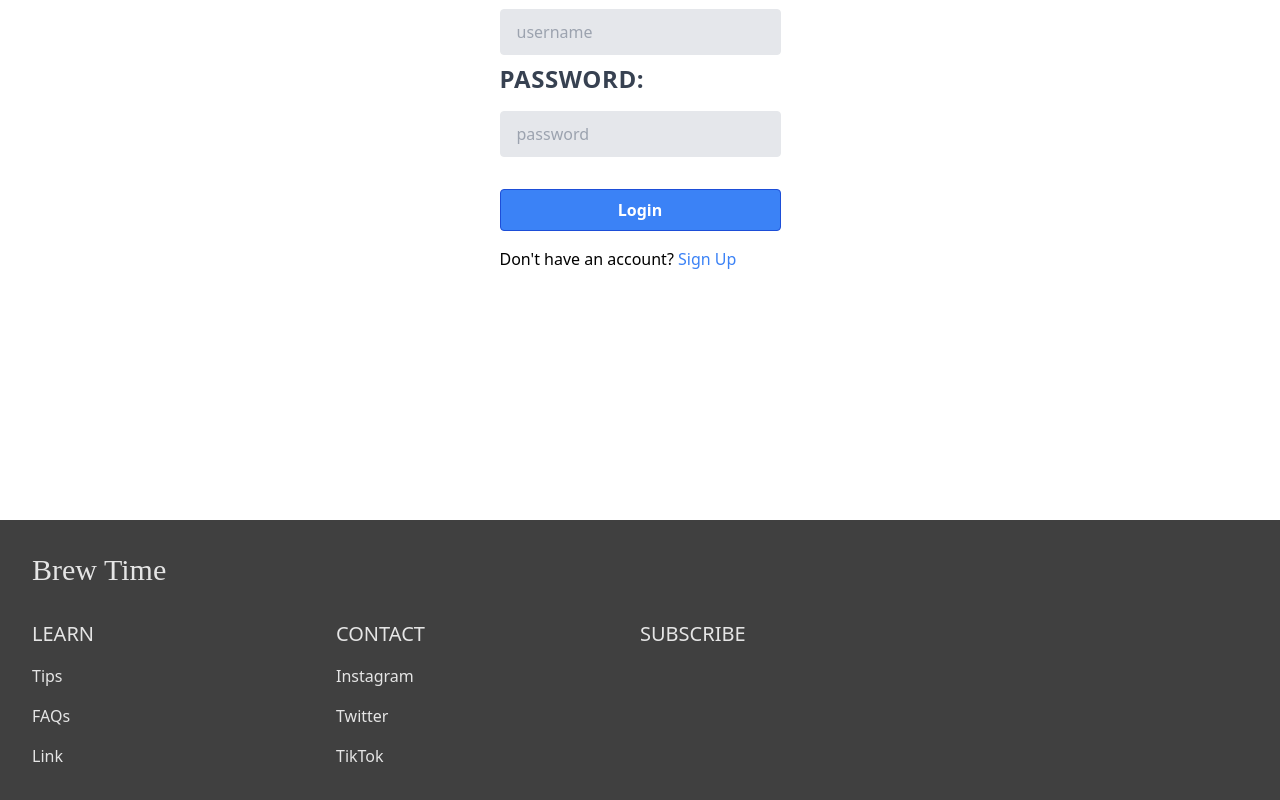
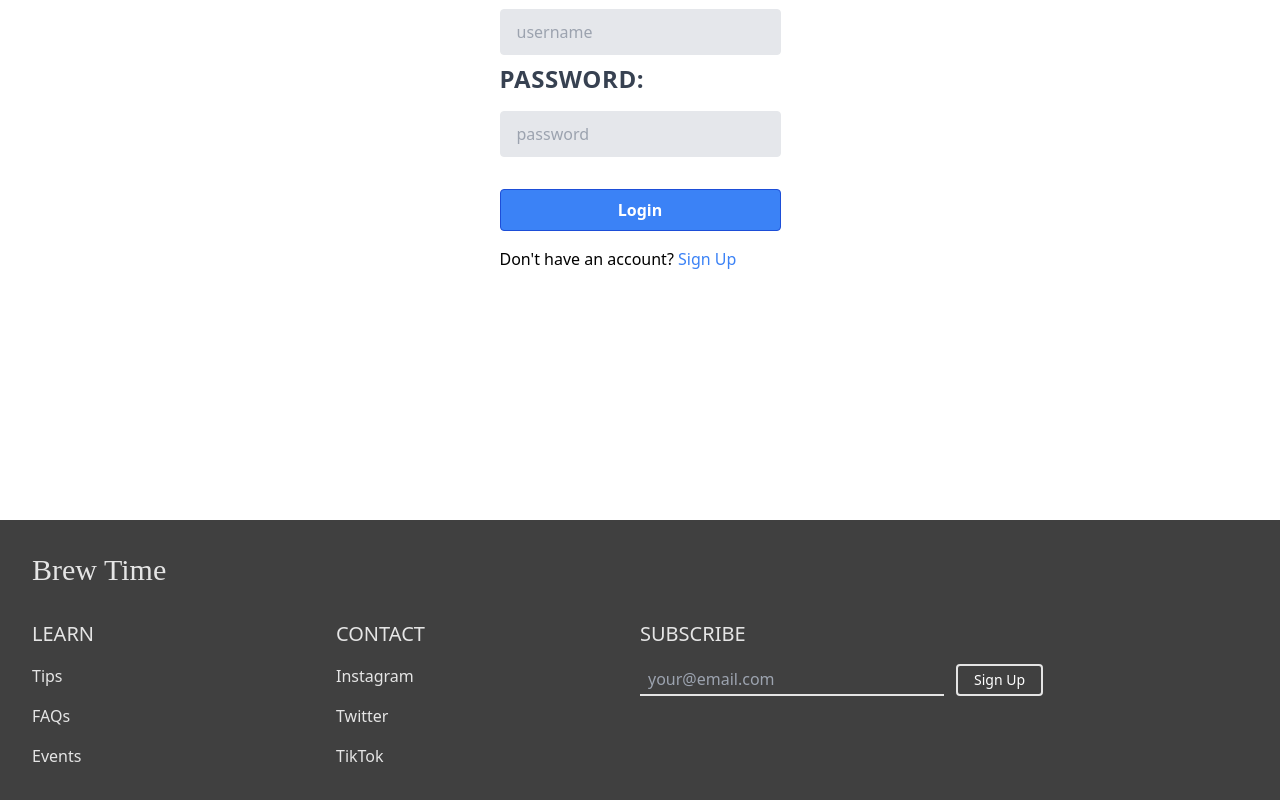
Before and after one commit to luigibustos/capstone_frontend, a React (Create React App) app: page / in a window 1280 px wide. Shown: the part 280-1080 px from the top of the page. Built offline with nearby package versions, Linux system fonts and the light colour scheme.

Commit message:
Updating Footer Links and Readme

```diff
--- a/src/components/Footer.js
+++ b/src/components/Footer.js
@@ -9,18 +9,18 @@ const Footer = () => {
           <h3 className="mb-4 text-xl">LEARN</h3>
           <ul className="flex flex-col gap-4">
             <li className="hover:text-blue-500 duration-300 ease-linear">
-              <a href="/" rel="noreferrer">
+              <a href="/home" rel="noreferrer">
                 Tips
               </a>
             </li>
             <li className="hover:text-blue-500 duration-300 ease-linear">
-              <a href="/" rel="noreferrer">
+              <a href="/home" rel="noreferrer">
                 FAQs
               </a>
             </li>
             <li className="hover:text-blue-500 duration-300 ease-linear">
-              <a href="/" rel="noreferrer">
-                Link
+              <a href="/home" rel="noreferrer">
+                Events
               </a>
             </li>
           </ul>
@@ -54,11 +54,20 @@ const Footer = () => {
           </ul>
         </div>
         <div className="sm:basis-1/2 py-4">
-          <h3 className="mb-4 text-xl">SUBSCRIBE</h3>
-          {/* <div>
-            <input className="bg-none"></input>
-            <button>Submit</button>
-          </div> */}
+          <h3 className="mb-4 text-xl flex flex-col gap-2">SUBSCRIBE</h3>
+          <div className="flex">
+            <input
+              className="appearance-none bg-transparent border-b-2 border-neutral-200 w-1/2 text-neutral-200 mr-3 py-1 px-2 leading-tight focus:outline-none"
+              type="text"
+              placeholder="your@email.com"
+            />
+            <button
+              className="flex-shrink-0 bg-none border-neutral-200 text-sm border-2 text-white py-1 px-4 rounded hover:bg-neutral-200 hover:text-black"
+              type="button"
+            >
+              Sign Up
+            </button>
+          </div>
         </div>
       </div>
     </div>
```
Also changed, not shown: 1 other file (tests, documents, lock files or other folders).
